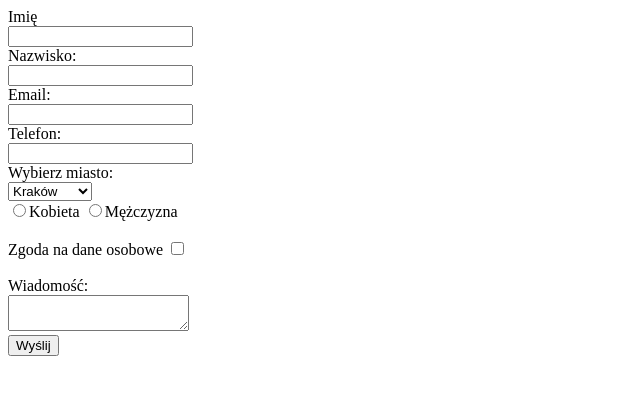
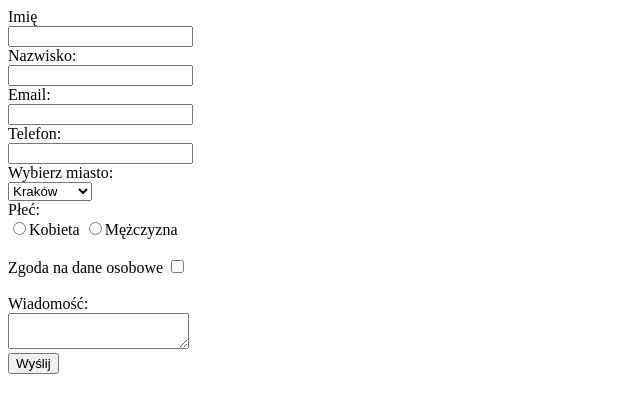
Before and after one commit to anna-the-bassoonist/formularz-praca-domowa, a plain HTML site: page index.html in a window 1280 px wide. Shown: the whole page, without its empty margins (0-640 px from the left). Drawn offline with Linux system fonts and the light colour scheme.

Commit message:
poprawki

```diff
--- a/index.html
+++ b/index.html
@@ -26,8 +26,11 @@
                 <option value="Gdańsk">Gdańsk</option>
               </select><br>
         </label>
-        <input type="radio" name="gender">Kobieta
-        <input type="radio" name="gender">Mężczyzna <br><br>
+        <label>Płeć:<br>
+            <input type="radio" name="gender">Kobieta</label>
+        <label>
+            <input type="radio" name="gender">Mężczyzna</label>
+        <br><br>
         <label for="checkbox">Zgoda na dane osobowe</label>
         <input type="checkbox" name="agreement" id="checkbox"> <br><br>
         <label for="textarea">Wiadomość:</label><br>
```
Lines whose indentation alone changed are shown as unchanged.
